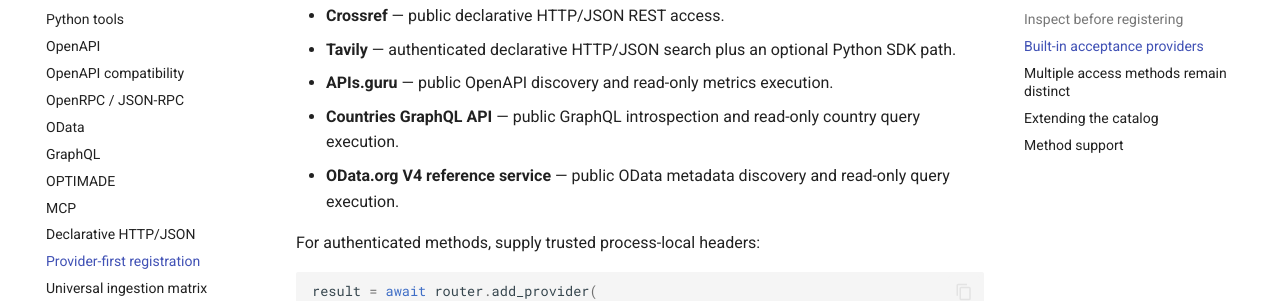
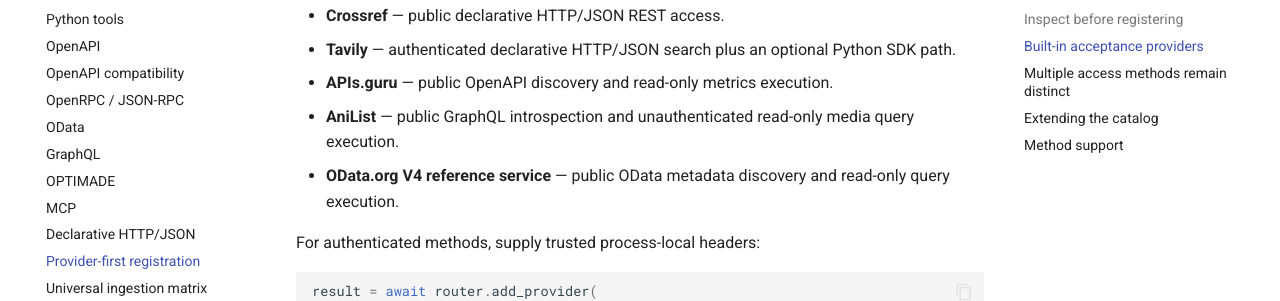
Before and after one commit to JDeun/SchemaRouter, an MkDocs documentation site: the page built from docs/guides/provider-first-registration.md, in a window 1280 px wide and 900 px high, scrolled down 1015 px. Shown: the part 153-454 px from the top of the window. Built offline with MkDocs 1.6.1 and Material for MkDocs 9.7.7, drawn with Linux system fonts in a browser that asks for light colours; comment, search, counter and statistics services are not loaded.

Commit message:
docs: use AniList GraphQL acceptance provider

```diff
--- a/docs/guides/provider-first-registration.md
+++ b/docs/guides/provider-first-registration.md
@@ -42,7 +42,7 @@
 - **Crossref** — public declarative HTTP/JSON REST access.
 - **Tavily** — authenticated declarative HTTP/JSON search plus an optional Python SDK path.
 - **APIs.guru** — public OpenAPI discovery and read-only metrics execution.
-- **Countries GraphQL API** — public GraphQL introspection and read-only country query execution.
+- **AniList** — public GraphQL introspection and unauthenticated read-only media query execution.
 - **OData.org V4 reference service** — public OData metadata discovery and read-only query execution.
 
 For authenticated methods, supply trusted process-local headers:
```
